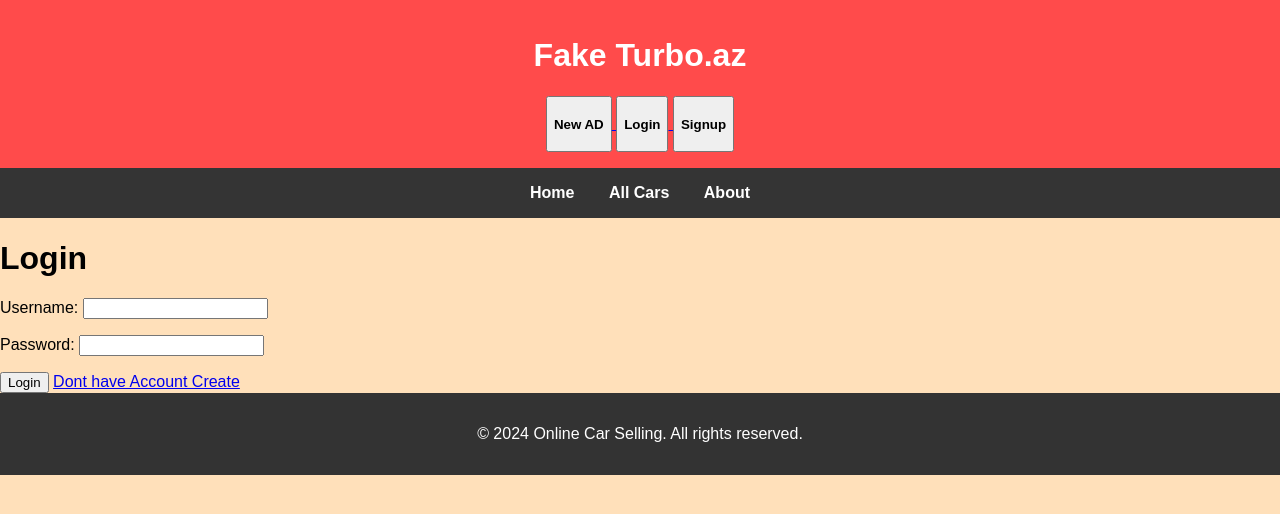
After one commit to AliVal1yev/Turbo_az, a Django app: page /login/ in a window 1280 px wide. The commit adds this page. Shown: the top 514 px of the page. Run offline with Django 5.2, Linux system fonts and the light colour scheme.

Commit message:
Login, Signup and Logout added

```diff
--- a/turbo/advertisement/forms.py
+++ b/turbo/advertisement/forms.py
@@ -1,6 +1,22 @@
 from django import forms
 from .models import CarAdvertisement, CarImage
 from django.forms import modelformset_factory
+from django.contrib.auth.forms import UserCreationForm
+from django.contrib.auth.models import User
+
+
+
+
+
+class SignupForm(UserCreationForm):
+    class Meta:
+        model = User
+        fields = ['username', 'password1', 'password2']
+
+
+class LoginForm(forms.Form):
+    username = forms.CharField()
+    password = forms.CharField(widget=forms.PasswordInput)
 
 
 class AdvertisementForm(forms.ModelForm):
--- /dev/null
+++ b/turbo/advertisement/templates/advertisement/login.html
@@ -0,0 +1,13 @@
+{% extends "base.html" %}
+
+{% block content %}
+
+<h1>Login</h1>
+<form method="POST">
+    {% csrf_token %}
+    {{ form.as_p }}
+    <button type="submit">Login</button>
+    <a href="{% url 'signup' %}">Dont have Account Create</a>
+</form>
+
+{% endblock %}
--- a/turbo/advertisement/urls.py
+++ b/turbo/advertisement/urls.py
@@ -9,7 +9,7 @@ urlpatterns = [
         name='cars'
     ),
     path(
-        'home/',
+        '',
         views.home,
         name= 'home'
     ),
@@ -33,9 +33,31 @@ urlpatterns = [
         views.add_advertisement,
         name='new_ad'
     ),
+
     path(
         'delete_car/<int:id>/',
         views.delete_car,
         name='delete_car'
-    )
+    ),
+    path(
+        'login/',
+        views.user_login,
+        name='login'
+    ),
+    path(
+        'accounts/login/',
+        views.user_login,
+        name='login'
+    ),
+    path(
+        'sigup/',
+        views.user_signup,
+        name='signup'
+    ),
+    path(
+        'logout/',
+        views.user_logout,
+        name='logout'
+    ),
+
 ]
--- a/turbo/advertisement/views.py
+++ b/turbo/advertisement/views.py
@@ -2,14 +2,47 @@ from django.shortcuts import render, redirect, get_object_or_404
 from django.http import HttpResponse
 from django.template import loader
 from .models import CarAdvertisement, CarImage
-from .forms import AdvertisementForm, AdvertisementImageFormSet
+from .forms import AdvertisementForm, AdvertisementImageFormSet, SignupForm, LoginForm
 from django.conf import settings
 from django.contrib import messages
 from django.core.mail import send_mail
+from django.contrib.auth import authenticate, login, logout
+from django.contrib.auth.decorators import login_required
 
 
-# def advertisement(request):
-#     return HttpResponse("Hello world!")
+
+
+def user_signup(request):
+    if request.method == 'POST':
+        form = SignupForm(request.POST)
+        if form.is_valid():
+            form.save()
+            return redirect('login')
+    else:
+        form = SignupForm()
+    return render(request, 'advertisement/signup.html', {'form': form})
+
+
+
+def user_login(request):
+    if request.method == 'POST':
+        form = LoginForm(request.POST)
+        if form.is_valid():
+            username = form.cleaned_data['username']
+            password = form.cleaned_data['password']
+            user = authenticate(request, username=username, password=password)
+            if user:
+                login(request, user)
+                return redirect('home')
+    else:
+        form = LoginForm()
+    return render(request, 'advertisement/login.html', {'form': form})
+
+
+
+def user_logout(request):
+    logout(request)
+    return redirect('cars')
 
 
 def cars(request):
@@ -28,7 +61,7 @@ def cars(request):
     return render(request, 'advertisement/cars.html', context)
 
 
-
+@login_required
 def delete_car(request, id):
     ad = get_object_or_404(CarAdvertisement, id=id)
 
@@ -67,7 +100,7 @@ def contact(request):
   return render(request, 'advertisement/contact.html')
 
 
-
+@login_required
 def add_advertisement(request):
     if request.method == 'POST':
         form = AdvertisementForm(request.POST, request.FILES)
@@ -98,6 +131,7 @@ def add_advertisement(request):
     return render(request, 'advertisement/new_ad.html', context)
 
 
+
 def mail_message(email):
   subject = 'Confirmation'
   message = 'Your advertisement was added successfully'
--- a/turbo/templates/base.html
+++ b/turbo/templates/base.html
@@ -11,12 +11,28 @@
 
 <header>
     <h1>Fake Turbo.az</h1>
-
     <a href="{% url 'new_ad' %}">
         <button>
             <h4> New AD</h4>
         </button>
     </a>
+    {% if request.user.is_authenticated %}
+        <p>Welcome {{ request.user.username }}</p>
+        <a href="{% url 'logout' %}">Logout</a>
+    {% else %}
+    <a href="{% url 'login' %}">
+        <button>
+            <h4> Login</h4>
+        </button>
+    </a>
+    <a href="{% url 'signup' %}">
+        <button>
+            <h4> Signup</h4>
+        </button>
+    </a>
+    {% endif %}
+
+
 </header>
 
 <nav>
```
Also changed, not shown: turbo/advertisement/models.py (+23 -3 lines), turbo/advertisement/templates/advertisement/signup.html (added, +12 -0 lines), turbo/turbo/settings.py (+14 -12 lines), turbo/advertisement/migrations/0001_initial.py, turbo/advertisement/migrations/0002_caradvertisement_user.py (added), turbo/db.sqlite3, turbo/media/media/2024/07/03/toyota-prius_1.webp (added), turbo/media/media/2024/07/04/download.jpg (added), turbo/media/media/2024/07/04/download_5PD7byM.jpg (added).
